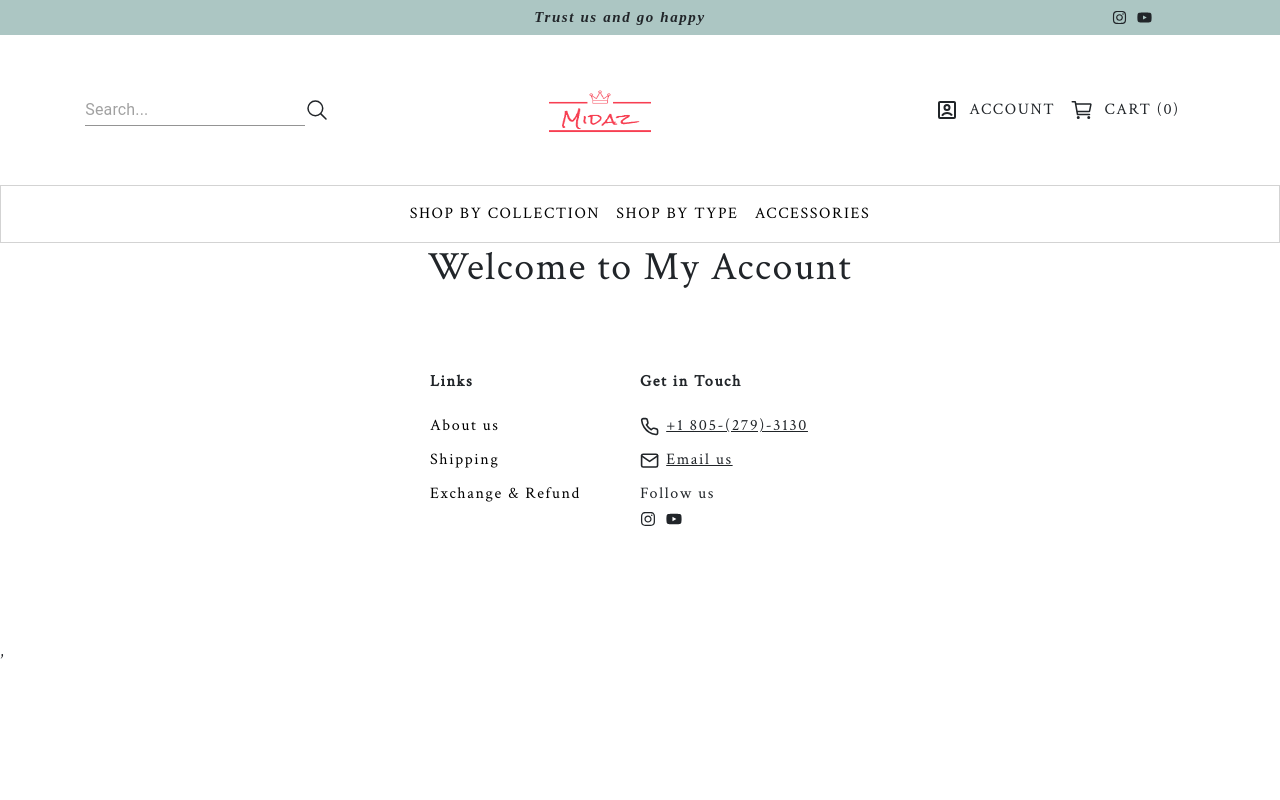
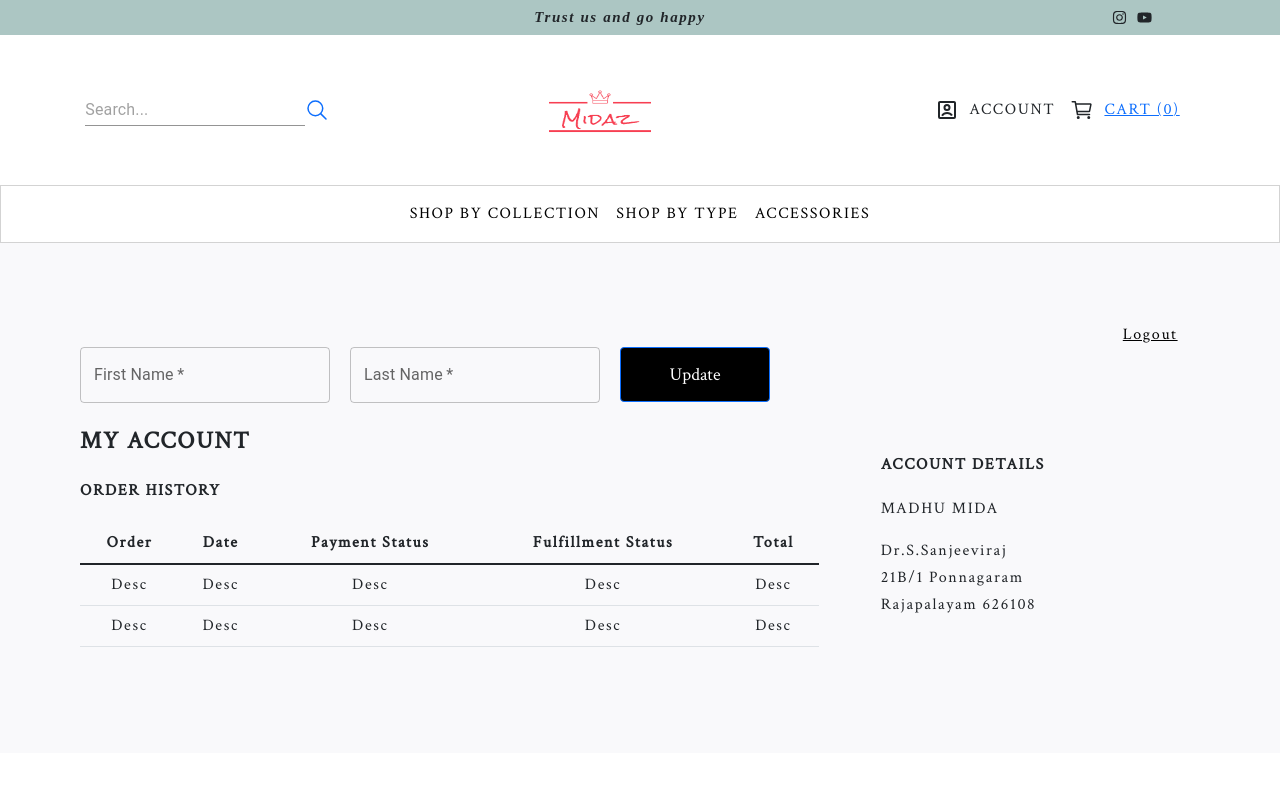
Before and after one commit to madhu-mida/midaz-ecommerce-frontend, a React (Create React App) app: page /account in a window 1280 px wide. Shown: the top 800 px of the page. Built offline with nearby package versions, Linux system fonts and the light colour scheme; a web font is replaced by a local one.

Commit message:
Adds Account Page

```diff
--- a/src/App.css
+++ b/src/App.css
@@ -458,3 +458,7 @@ body {
   display: flex;
   align-items: center;
 }
+
+.account-first-name, .account-last-name {
+  width: 250px;
+}
--- a/src/App.js
+++ b/src/App.js
@@ -28,7 +28,7 @@ function App() {
         <Route path='/products/sweaters' element={<ProductListingPage catId='9002004' />} />
         <Route path='/products/active-wear' element={<ProductListingPage catId='9002005' />} />
         <Route path='/products/skirts' element={<ProductListingPage catId='9002006' />} />
-        <Route path='/products/:search' />
+        <Route path='/products/:search' element={<ProductListingPage />} />
         <Route path='/product/:id' element={<ProductDetailPage />} />
         <Route path='/cart' element={<Cart />} />
         <Route path='/checkout' element={<Checkout />} />
--- a/src/components/common/Header.jsx
+++ b/src/components/common/Header.jsx
@@ -1,5 +1,5 @@
 import { useAuth0 } from "@auth0/auth0-react";
-import { useNavigate } from "react-router-dom"
+import { Link, useNavigate } from "react-router-dom"
 import { FaInstagram, FaYoutube } from "react-icons/fa";
 import { IoSearchOutline, IoCartOutline } from "react-icons/io5";
 import { RiAccountBoxLine } from "react-icons/ri";
@@ -8,6 +8,7 @@ import { Input } from "@mui/material";
 import { Nav, Navbar, Container } from "react-bootstrap";
 import logo from '../../logo.png';
 import { useSelector, useDispatch } from 'react-redux'
+import { useState } from "react";
 const ariaLabel = { 'aria-label': 'description' };
 
 
@@ -16,6 +17,14 @@ const Header = () => {
     const { user, isAuthenticated, isLoading } = useAuth0();
     const cart = useSelector((state) => state.main.cart);
     let navigate = useNavigate();
+
+    const [searchTerm, setSearchTerm] = useState("");
+
+    const handleChange = event => {
+        setSearchTerm(event.target.value);
+
+        console.log('SearchTerm:', event.target.value);
+    };
 
     //console.log("Cart Size :: ", cart.length);
 
@@ -43,10 +52,18 @@ const Header = () => {
             </div>
             <div id="header">
                 <div className="header-search">
-                    <Input placeholder="Search..." inputProps={ariaLabel} />
+                    <Input style={{}}
+                        placeholder="Search..."
+                        type="text"
+                        name="searchTerm"
+                        onChange={handleChange}
+                        value={searchTerm}
+                        inputProps={ariaLabel} />
                     <IconContext.Provider value={{ size: "1.5em", className: "global-class-name" }}>
                         <div>
-                            <IoSearchOutline />
+                            <Link to={`/products/${searchTerm}`} >
+                                <IoSearchOutline />
+                            </Link>
                         </div>
                     </IconContext.Provider>
 
@@ -72,7 +89,10 @@ const Header = () => {
                             </div>
                         </IconContext.Provider>
 
-                        <span style={{ marginLeft: '10px' }}>CART ({cart.length})</span>
+                        <Link to="/cart">
+                            <span style={{ marginLeft: '10px' }}>CART ({cart.length})</span>
+                        </Link>
+
                     </div>
                 </div>
             </div>
--- a/src/pages/Account.jsx
+++ b/src/pages/Account.jsx
@@ -1,6 +1,8 @@
 import { useAuth0 } from "@auth0/auth0-react";
 import React, { useEffect } from "react";
-
+import { Button, Col, Row } from "react-bootstrap";
+import Table from 'react-bootstrap/Table';
+import TextField from '@mui/material/TextField';
 const Account = () => {
     const { user } = useAuth0();
 
@@ -9,8 +11,90 @@ const Account = () => {
     }, [])
 
     return (
-        <div>
-            <h1>Welcome to My Account</h1>
+        <div style={{ padding: '80px', background: '#f9f9fb' }}>
+            <div style={{ textAlign: 'right', justifyContent: 'right', width: '98%' }} >
+                <a style={{ color: 'black', textAlign: 'right', justifyContent: 'right' }} href="">Logout</a>
+            </div>
+            <div style={{ display: 'flex', justifyContent: 'left' }}>
+                <div>
+                    <TextField
+                        required
+                        id="outlined-required"
+                        className="account-first-name"
+                        label="First Name"
+                        placeholder="First Name"
+                    />
+                </div>
+                <div style={{ marginLeft: '20px' }}>
+                    <TextField
+                        required
+                        id="outlined-required"
+                        className="account-last-name"
+                        label="Last Name"
+                        placeholder="Last Name"
+                    />
+                </div>
+                <div style={{ marginLeft: '20px' }}>
+                    <Button style={{ width: '150px', height: '55px', fontSize: '18px', backgroundColor: 'black' }}>Update</Button>
+                </div>
+            </div>
+            <Row>
+                <Col lg={8}>
+                    <Row>
+                        <Col style={{ textAlign: 'left', fontWeight: '800', fontSize: '24px', marginTop: '20px' }}>MY ACCOUNT</Col>
+                    </Row>
+                    <Row>
+                        <Col style={{ textAlign: 'left', marginTop: '20px', fontWeight: '600' }}>ORDER HISTORY</Col>
+                    </Row>
+                    <Row style={{ marginTop: '20px' }}>
+                        <Col>
+                            <Table>
+                                <thead>
+                                    <tr>
+                                        <th>Order</th>
+                                        <th>Date</th>
+                                        <th>Payment Status</th>
+                                        <th>Fulfillment Status</th>
+                                        <th>Total</th>
+                                    </tr>
+                                </thead>
+                                <tbody>
+                                    <tr>
+                                        <td>Desc</td>
+                                        <td>Desc</td>
+                                        <td>Desc</td>
+                                        <td>Desc</td>
+                                        <td>Desc</td>
+                                    </tr>
+                                    <tr>
+                                        <td>Desc</td>
+                                        <td>Desc</td>
+                                        <td>Desc</td>
+                                        <td>Desc</td>
+                                        <td>Desc</td>
+                                    </tr>
+                                </tbody>
+                            </Table>
+                        </Col>
+                    </Row>
+
+                </Col>
+                <Col style={{ padding: '50px' }}>
+                    <Row>
+                        <Col style={{ textAlign: 'left', fontWeight: '600' }}>ACCOUNT DETAILS</Col>
+                    </Row>
+                    <Row>
+                        <Col style={{ textAlign: 'left', marginTop: '20px' }}>MADHU MIDA</Col>
+                    </Row>
+                    <Row>
+                        <Col style={{ textAlign: 'left', marginTop: '20px' }}>
+                            <h6>Dr.S.Sanjeeviraj</h6>
+                            <h6>21B/1 Ponnagaram</h6>
+                            <h6>Rajapalayam 626108</h6>
+                        </Col>
+                    </Row>
+                </Col>
+            </Row>
         </div>
     );
 }
--- a/src/pages/Cart.jsx
+++ b/src/pages/Cart.jsx
@@ -1,5 +1,9 @@
 import { Col, Row, Button } from "react-bootstrap";
+import { useSelector, useDispatch } from 'react-redux'
+import { removeItem, increment, decrement } from "../reducer/mainReducer";
 const Cart = () => {
+    const cart = useSelector((state) => state.main.cart);
+    const dispatch = useDispatch();
     return (
         <div id="cart">
             <div className="cart-header" style={{ marginTop: '10px' }}>
@@ -35,9 +39,9 @@ const Cart = () => {
                                             <Col>
                                                 <div className="cart-prod-details-quantity">
 
-                                                    <div className="cart-prod-details-quantity-inc">+</div>
+                                                    <div className="cart-prod-details-quantity-inc" onClick={() => { dispatch(increment()) }}>+</div>
                                                     <div>3</div>
-                                                    <div className="cart-prod-details-quantity-dec">-</div>
+                                                    <div className="cart-prod-details-quantity-dec" onClick={() => { dispatch(decrement()) }}>-</div>
 
                                                 </div>
                                             </Col>
@@ -45,7 +49,7 @@ const Cart = () => {
                                         <Row>
                                             <Col>
                                                 <div className="cart-prod-details-remove">
-                                                    <p style={{ fontSize: '16px', marginTop: '5px' }}>Remove</p>
+                                                    <p style={{ fontSize: '16px', marginTop: '5px' }} onClick={() => { dispatch(removeItem()) }}>Remove</p>
                                                 </div>
                                             </Col>
                                         </Row>
--- a/src/pages/ProductListingPage.jsx
+++ b/src/pages/ProductListingPage.jsx
@@ -7,6 +7,7 @@ import { IconContext } from "react-icons";
 import { useEffect, useState } from "react";
 import SweetPagination from "sweetpagination";
 import { Link } from "react-router-dom";
+import { useParams } from "react-router";
 
 
 const ProductListingPage = ({ catId }) => {
@@ -16,10 +17,19 @@ const ProductListingPage = ({ catId }) => {
 
     const URL = "http://localhost:4000/products/";
 
-
+    const { search } = useParams();
+    console.log('Search in PLP: ', search)
 
     const getProducts = async () => {
-        const data = await fetch(URL + `${catId}`).then(res => res.json());
+        let data = []
+        if (search) {
+            data = await fetch(URL + `search?searchTerm=${search}`).then(res => res.json());
+            console.log("Search Data: ", data)
+        }
+        else if (catId) {
+            data = await fetch(URL + `${catId}`).then(res => res.json());
+        }
+
         setProducts(data);
         setCurrentPageData(data.slice(0, 11));
         console.log(data)
```
Also changed, not shown: src/pages/ProductDetailPage.jsx (+12 -1 lines), src/reducer/mainReducer.js (+42 -2 lines).
